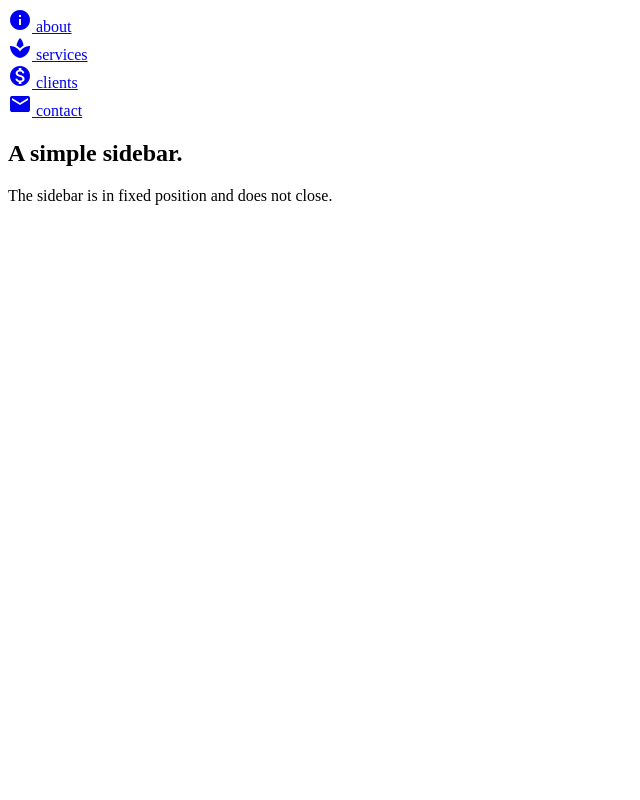
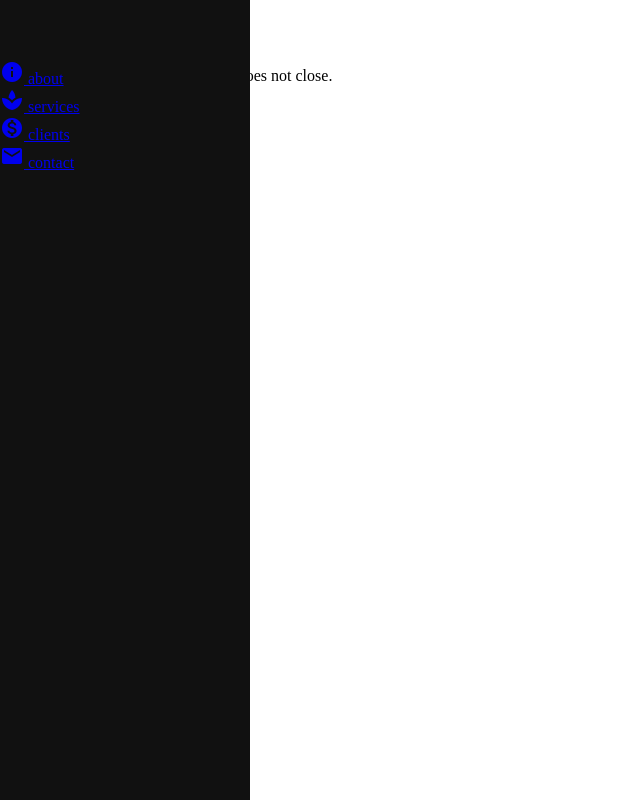
Before and after one commit to georginapuig/hover-expandable-sidebar, a plain HTML site: page index.html in a window 1280 px wide. Shown: the whole page, without its empty margins (0-640 px from the left). Drawn offline with Linux system fonts and the light colour scheme.

Commit message:
putting the bar in the sidebar

```diff
--- a/index.html
+++ b/index.html
@@ -4,6 +4,7 @@
   <meta charset="UTF-8">
   <meta name="viewport" content="width=device-width, initial-scale=1.0">
   <title>hover-triggered expandable sidebar</title>
+  <link rel="stylesheet" href="style.css">
   <link rel="stylesheet" href="https://fonts.googleapis.com/icon?family=Material+Icons">
 </head>
 <body>
--- a/style.css
+++ b/style.css
@@ -0,0 +1,9 @@
+.sidebar {
+  height: 100%;
+  width: 250px;
+  position: fixed;
+  top: 0;
+  left: 0;
+  background-color: #111;
+  padding-top: 60px;
+}
```
